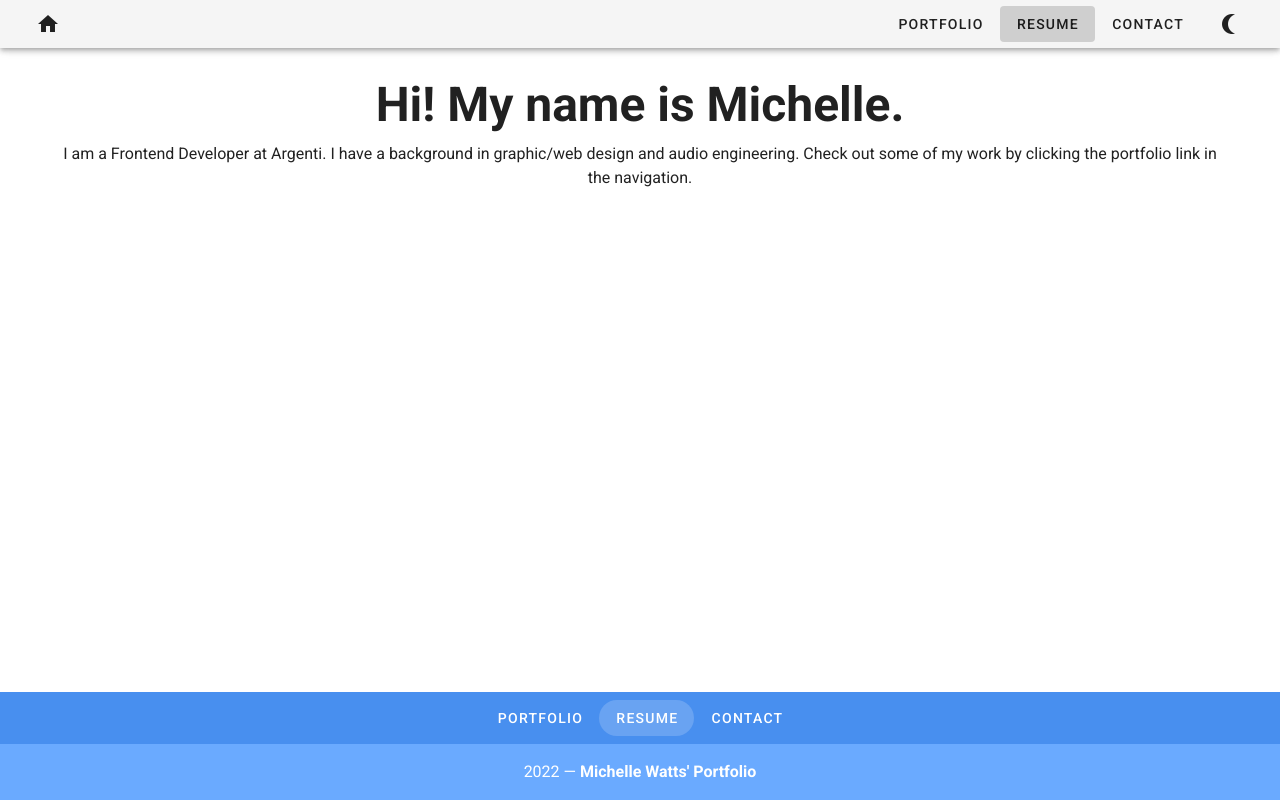
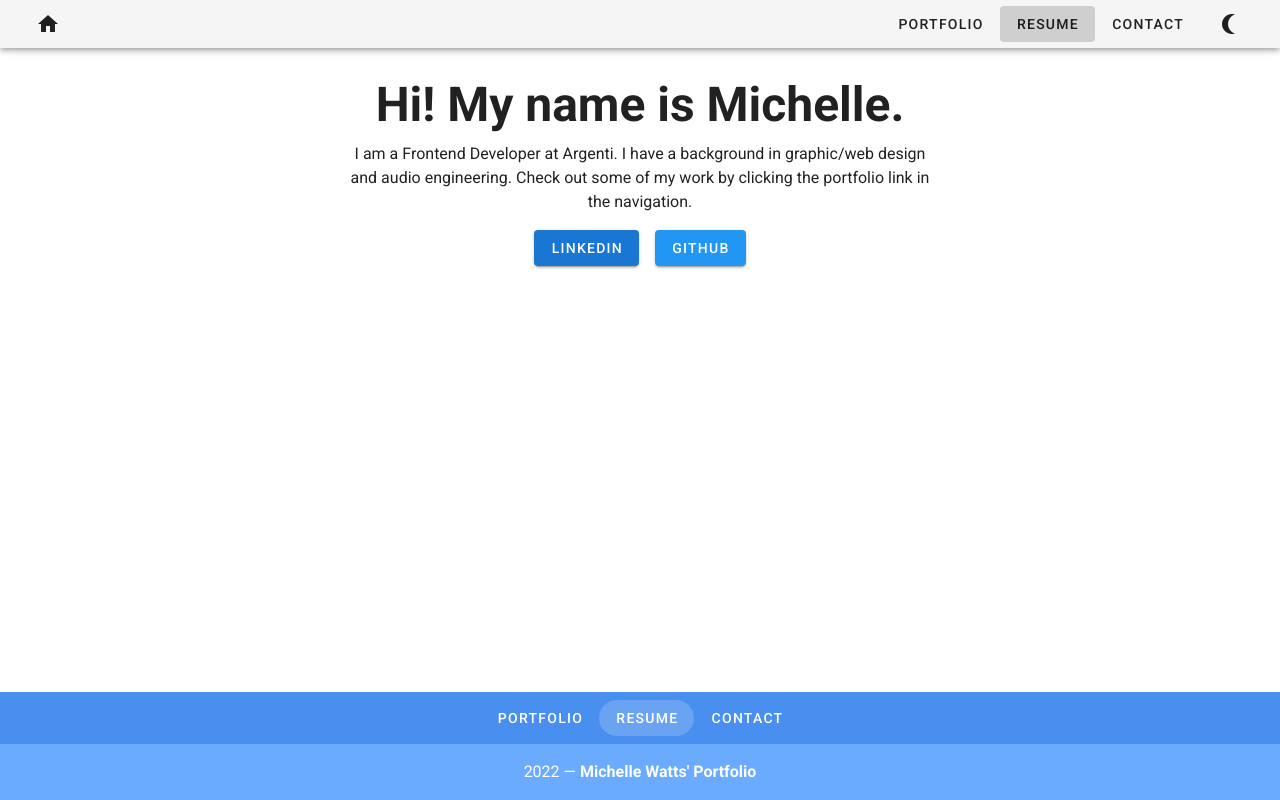
Before and after one commit to michellewatts20000/portfolio-vue, a Vue app: page /resume in a window 1280 px wide. Built offline with nearby package versions, Linux system fonts and the light colour scheme.

Commit message:
resume page

```diff
--- a/src/views/About.vue
+++ b/src/views/About.vue
@@ -14,7 +14,7 @@
 <script>
 import { mapState } from "vuex";
 export default {
-  name: "App",
+  name: "About",
   data() {
     return {
       localCount: 5,
--- a/src/views/Contact.vue
+++ b/src/views/Contact.vue
@@ -48,6 +48,7 @@
 <script>
 import emailjs from "emailjs-com";
 export default {
+  name: "Contact",
   data: () => ({
     name: "",
     email: "",
--- a/src/views/Portfolio.vue
+++ b/src/views/Portfolio.vue
@@ -27,7 +27,7 @@
 
 <script>
 export default {
-  name: "App",
+  name: "Portfolio",
   data() {
     return {
       show: false,
--- a/src/views/Resume.vue
+++ b/src/views/Resume.vue
@@ -1,7 +1,7 @@
 <template>
-  <v-container>
-    <v-layout text-center wrap>
-      <v-flex xs12 my-5>
+  <v-container class="my-5">
+    <v-layout text-center wrap align-center justify-space-around>
+      <v-flex xs12 md6 mb-4>
         <h1 class="display-2 font-weight-bold mb-3">
           Hi! My name is Michelle.
         </h1>
@@ -21,6 +21,36 @@
           >{{ b.text }}
         </v-btn>
       </v-flex>
+
+      <!-- <v-flex xs8 md4>
+        <v-img
+          :src="require('../assets/profile-pic.jpeg')"
+          contain
+          class="rounded-circle my-3"
+          position="center center"
+          alt="profile-picture"
+        />
+      </v-flex> -->
     </v-layout>
   </v-container>
 </template>
+
+<script>
+export default {
+  name: "Resume",
+  data: () => ({
+    ctaBtn: [
+      {
+        text: "LinkedIn",
+        href: "https://www.linkedin.com/in/michelle-e-watts/",
+        color: "primary",
+      },
+      {
+        text: "GitHub",
+        href: "https://github.com/michellewatts20000",
+        color: "info",
+      },
+    ],
+  }),
+};
+</script>
```
